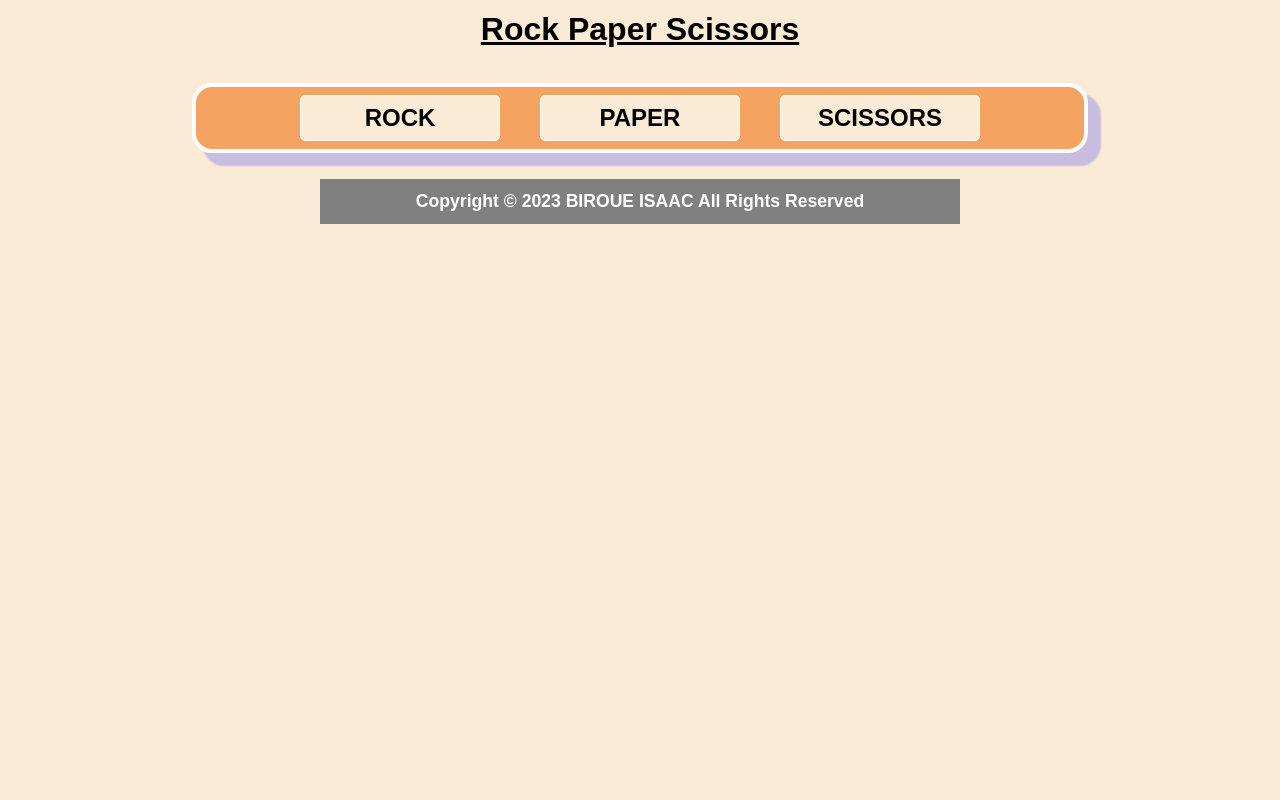
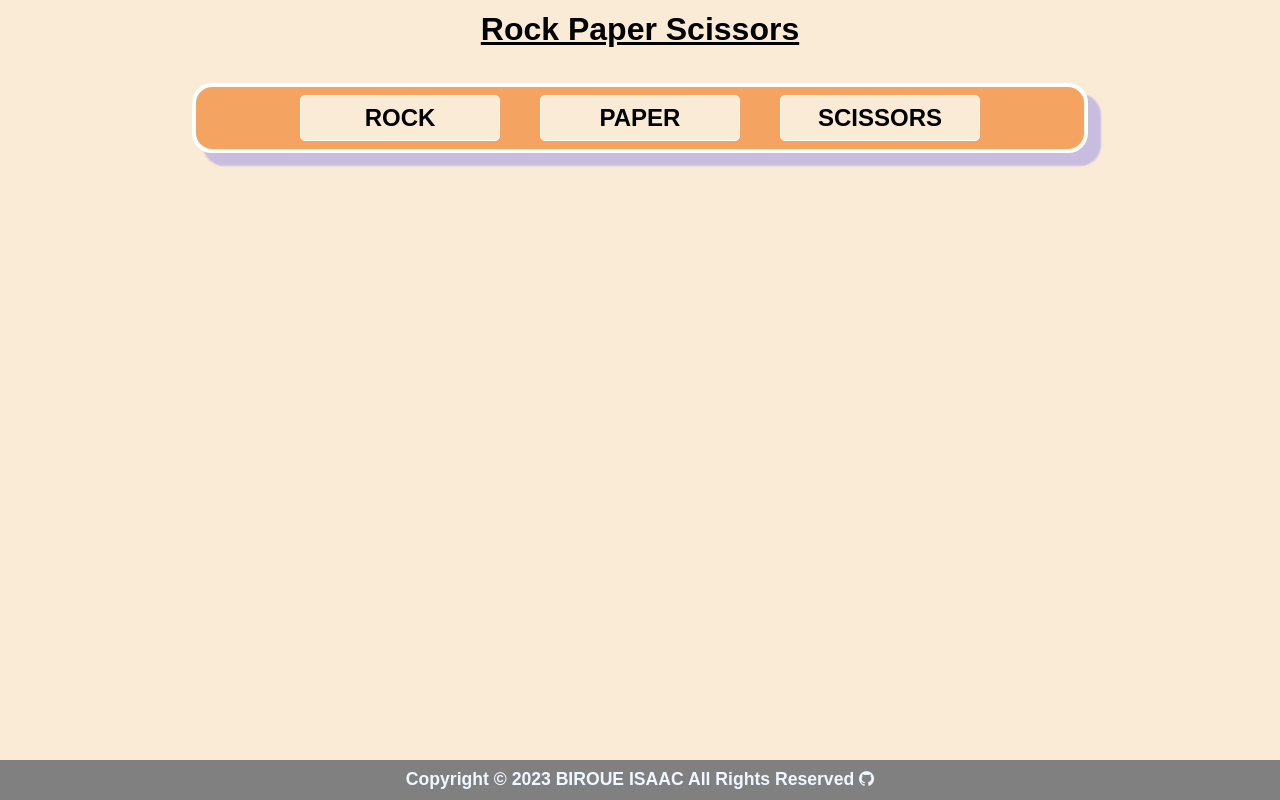
Before and after one commit to biroue10/Rock-Paper-Scissors-Project, a website: page index.html in a window 1280 px wide. Drawn offline with Linux system fonts and the light colour scheme.

Commit message:
refactor my code by adding copyrigth to the footer and my github link

```diff
--- a/index.html
+++ b/index.html
@@ -3,6 +3,10 @@
   <head>
     <meta charset="UTF-8" />
     <meta name="viewport" content="width=device-width, initial-scale=1.0" />
+    <link
+      rel="stylesheet"
+      href="https://cdnjs.cloudflare.com/ajax/libs/font-awesome/4.7.0/css/font-awesome.min.css"
+    />
     <link rel="stylesheet" href="style.css" />
     <title>Rock Paper Scissors</title>
   </head>
@@ -16,8 +20,13 @@
       </div>
     </div>
     <footer>
-      <p>Copyright &copy; <script>document.write(new Date().getFullYear())</script> BIROUE ISAAC All Rights Reserved</p>
-
+      <p>
+        Copyright &copy;
+        <script>
+          document.write(new Date().getFullYear());
+        </script>
+        BIROUE ISAAC All Rights Reserved <i class="fa fa-github"></i>
+      </p>
     </footer>
     <script src="script.js"></script>
   </body>
--- a/style.css
+++ b/style.css
@@ -10,13 +10,13 @@
   align-items: center;
   width: 70%;
   margin: auto;
-  background-color:rgba(244, 164, 96);
+  background-color: rgba(244, 164, 96);
   height: 70px;
   margin-top: 3%;
   border-radius: 20px;
   border: 4px white solid;
   margin-bottom: 2%;
-  box-shadow: 12px 12px 2px 1px rgba(0, 0, 255, .2);
+  box-shadow: 12px 12px 2px 1px rgba(0, 0, 255, 0.2);
 }
 .container button {
   margin: 20px;
@@ -50,11 +50,11 @@
   font-size: 1em;
   border-radius: 5px;
 }
-.final{
-    margin-top: 1%;
-    background-color:rgba(244, 164, 96);
-    font-size: 2em;
-    width: 70%;
+.final {
+  margin-top: 1%;
+  background-color: rgba(244, 164, 96);
+  font-size: 2em;
+  width: 70%;
 }
 body {
   background-color: antiquewhite;
@@ -74,17 +74,19 @@ h1 {
   margin-top: 1%;
   border: 10px solid black;
 }
-footer{
-    display: flex;
-    justify-content: center;
-    align-items: center;
-    border: 1px solid gray;
-    background-color: gray;
-    color: white;
-    font-weight: 900;
-    width: 50%;
-    margin: auto;
-    padding: 1%;
-    font-size: 1.1rem;
-    font-family: Arial, Helvetica, sans-serif;
+footer {
+  position: fixed;
+  bottom: 0;
+  width: 100%;
+  height: 30px; /* Height of the footer */
+  text-align: center;
+  background-color: grey;
+  font-family: Arial, Helvetica, sans-serif;
+  font-weight: 900;
+  padding: 20px;
+  display: flex;
+  align-items: center;
+  font-size: 1.1rem;
+  justify-content: center;
+  color: aliceblue;
 }
```
